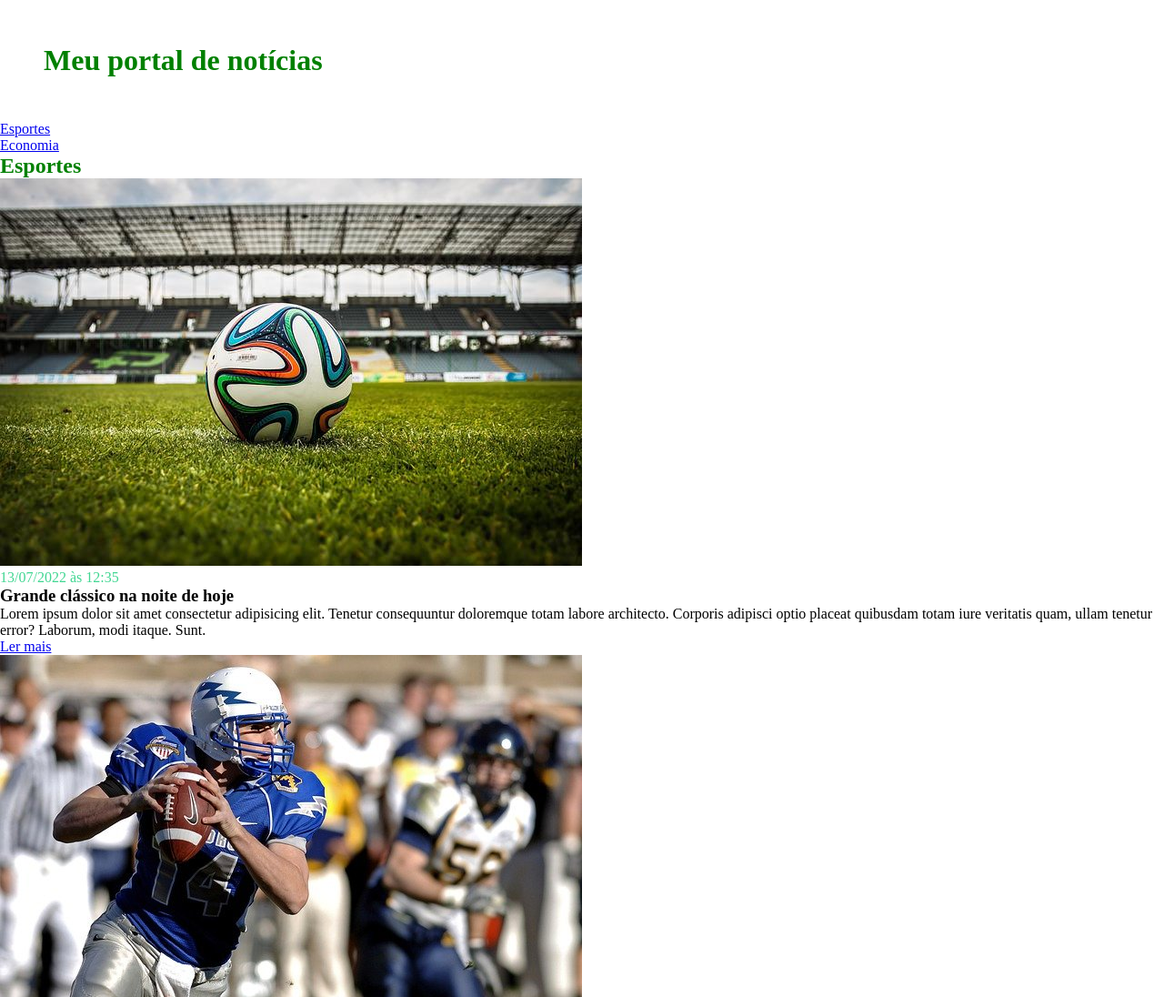
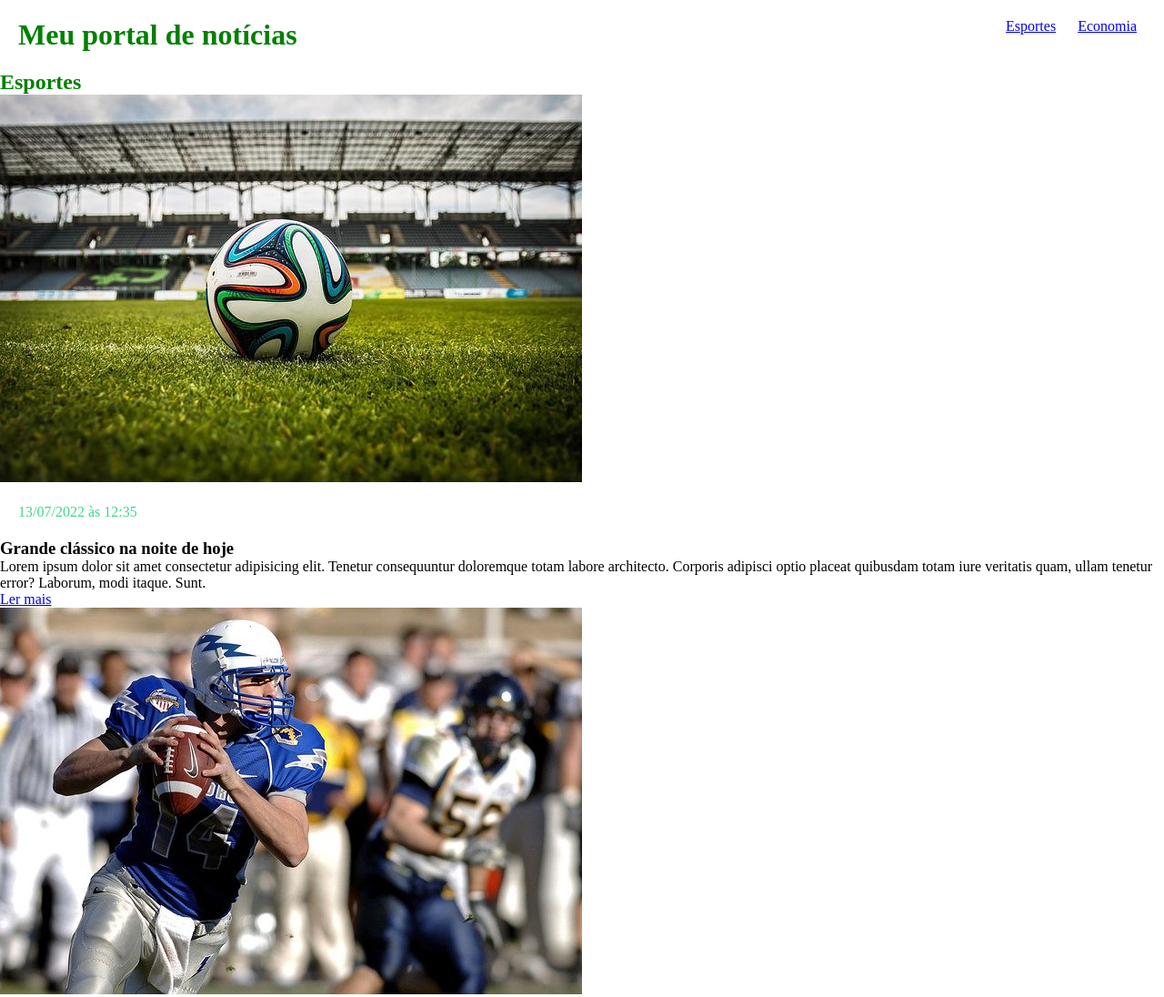
Before and after one commit to EdileyGomes/css-ebac, a plain HTML site: page Aula-04-Configure-a-página-com-box-sizing/Aula-03-Box-Model/Aula-02-Utilizar-seletores-na-página/index.html in a window 1280 px wide. Shown: the top 1096 px of the page at 91% size. Drawn offline with Linux system fonts and the light colour scheme.

Commit message:
Update main.css

```diff
--- a/Aula-04-Configure-a-página-com-box-sizing/Aula-03-Box-Model/Aula-02-Utilizar-seletores-na-página/main.css
+++ b/Aula-04-Configure-a-página-com-box-sizing/Aula-03-Box-Model/Aula-02-Utilizar-seletores-na-página/main.css
@@ -6,8 +6,6 @@
 
 h1 {
     color: green;
-    padding: 8px;
-    margin: 40px;
 
 }
 
@@ -21,3 +19,21 @@ h2 {
 .creation-date {
     color: #1c7c;
 }
+
+header {
+    display: flex;
+    justify-content: space-between;
+    margin: 20px;
+}
+
+header li {
+    display: inline;
+    list-style: none;
+    margin: 15px 10px;
+}
+
+header > li:hover {
+    text-decoration: none;
+    color: red;
+    font-size: 90px;
+}
```
